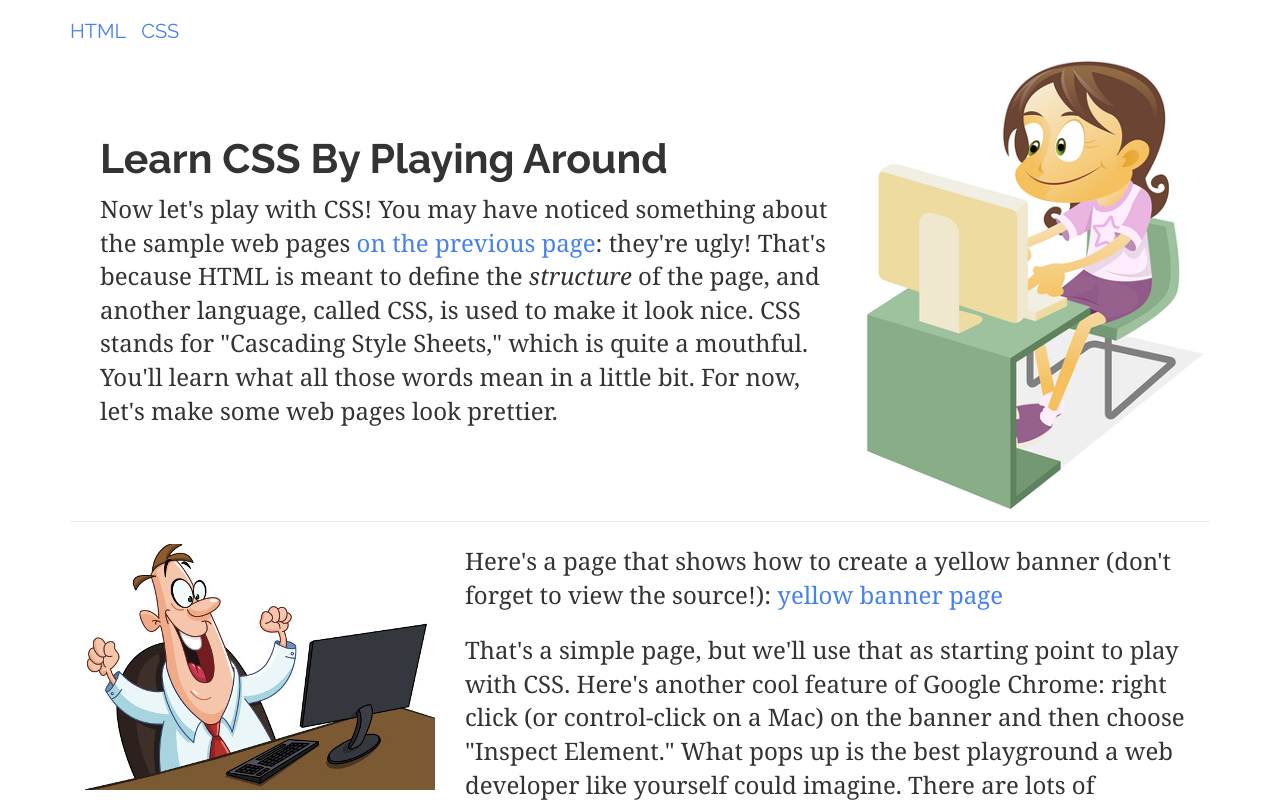
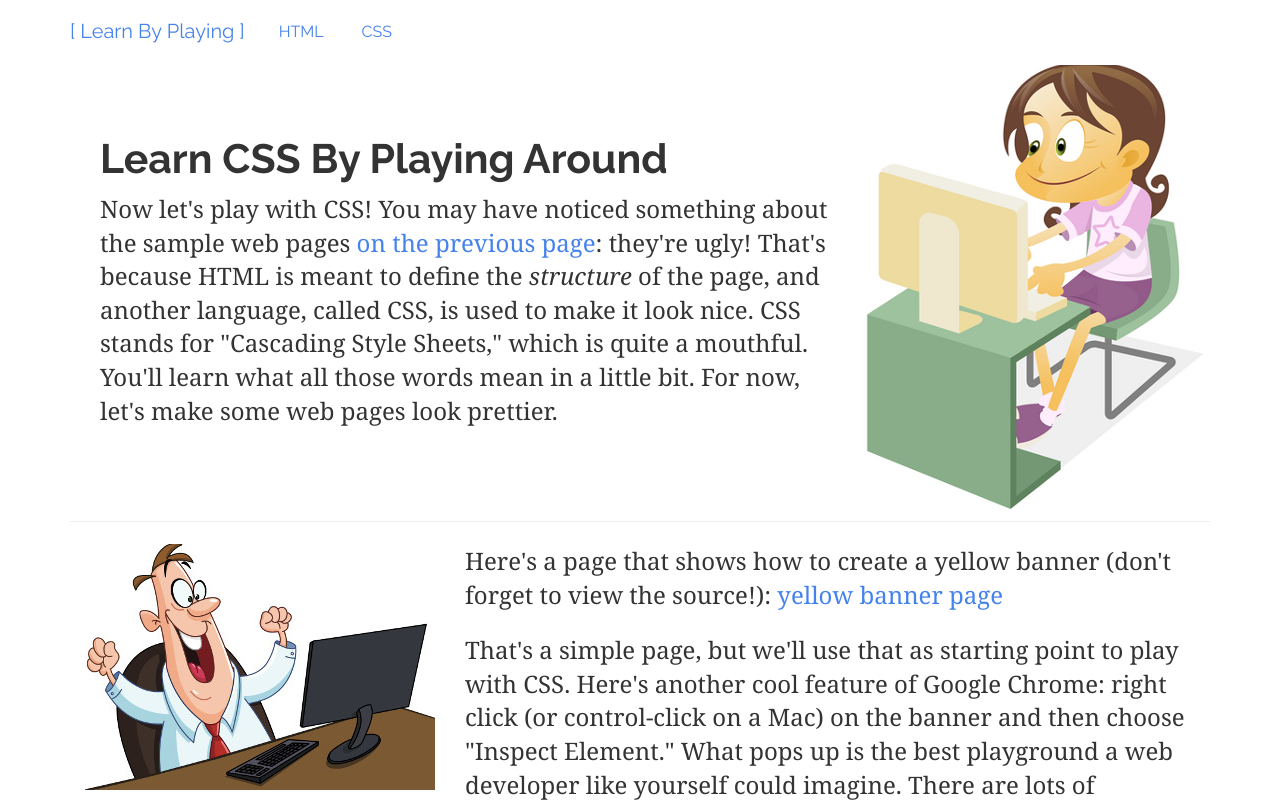
Before and after one commit to danmcc/learn-by-playing-around, a plain HTML site: page css.html in a window 1280 px wide. Shown: the top 802 px of the page. Drawn offline with nearby package versions, Linux system fonts and the light colour scheme.

Commit message:
fix nav header

```diff
--- a/css.html
+++ b/css.html
@@ -8,14 +8,19 @@
 		<div class="navbar navbar-default navbar-fixed-top">
 			<div class="container">
 				<div class="navbar-header">
-					<a href="index.html" class="navbar-brand">HTML</a>
-					<a href="css.html" class="navbar-brand">CSS</a>
-					<button class="navbar-toggle" type="button" data-toggle="collapse" data-target="#navbar-main">
+					<a href="index.html" class="navbar-brand">[ Learn By Playing ]</a>
+					<button class="navbar-toggle" type="button" data-toggle="collapse" data-target=".navbar-collapse">
 						<span class="icon-bar"></span>
 						<span class="icon-bar"></span>
 						<span class="icon-bar"></span>
 					</button>
 				</div>
+				 <div class="navbar-collapse collapse" id="navbar-main">
+					 <ul class="nav navbar-nav">
+						 <li><a href="index.html">HTML</a></li>
+						 <li><a href="css.html">CSS</a></li>
+					 </ul>
+				 </div>
 			</div>
 		</div>
 
@@ -77,5 +82,8 @@
 				<p class="lead"><img src="images/chrome_style_tab_red_circle.png"></p>
 			</div>
 		</div>
+
+		<script src="https://code.jquery.com/jquery-1.10.2.min.js"></script>
+		<script src="https://netdna.bootstrapcdn.com/bootstrap/3.1.1/js/bootstrap.min.js"></script>
 	</body>
 </html>
```
Also changed, not shown: index.html (+10 -3 lines).
